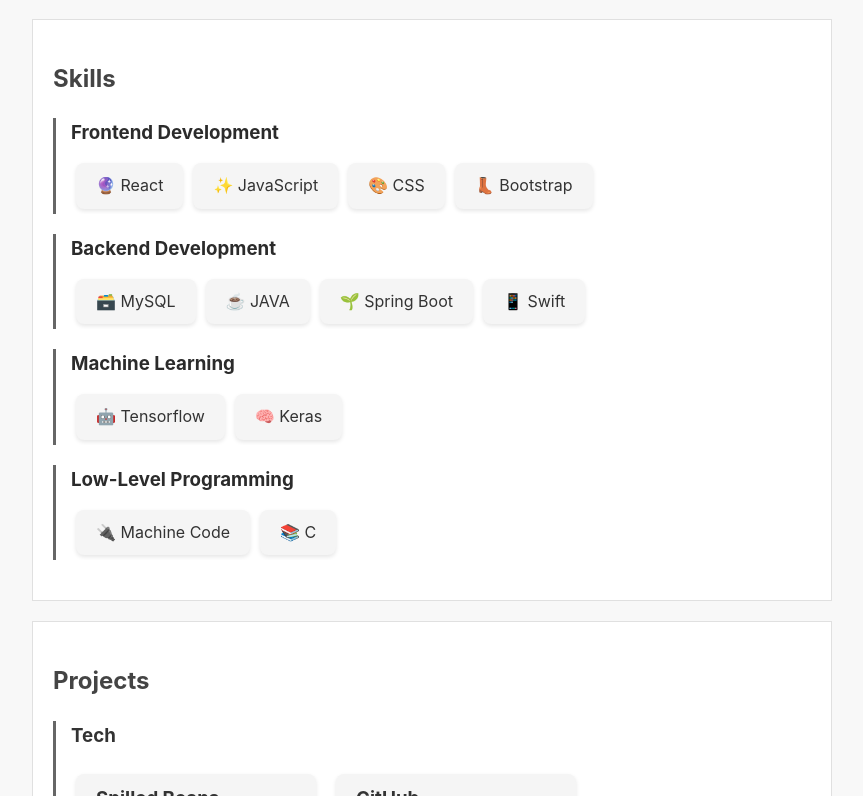
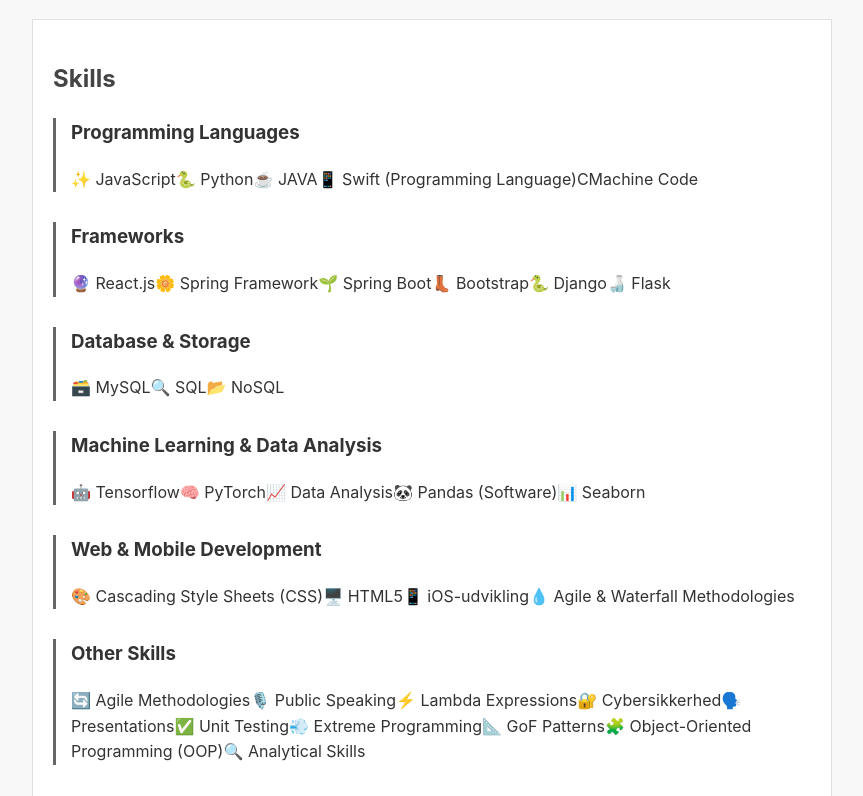
Before and after one commit to orskoven/orskoven.github.io, a React (Create React App) app: page / in a window 1280 px wide. Shown: the part 404-1200 px from the top of the page, without its empty margins (208-1071 px from the left). Built offline with nearby package versions, Linux system fonts and the light colour scheme.

Commit message:
Update Skills.js

```diff
--- a/src/Skills.js
+++ b/src/Skills.js
@@ -1,28 +1,66 @@
 const Skills = () => {
-    return (
-      <section className="section">
-        <h2>Skills</h2>
-        {renderSkillCategory("Frontend Development", ["🔮 React", "✨ JavaScript", "🎨 CSS", "👢 Bootstrap"])}
-        {renderSkillCategory("Backend Development", ["🗃️ MySQL", "☕ JAVA", "🌱 Spring Boot", "📱 Swift"])}
-        {renderSkillCategory("Machine Learning", ["🤖 Tensorflow", "🧠 Keras"])}
-        {renderSkillCategory("Low-Level Programming", ["🔌 Machine Code", "📚 C"])}
-      </section>
-    );
+  const skillsCategories = {
+    'Programming Languages': [
+      '✨ JavaScript',
+      '🐍 Python',
+      '☕ JAVA',
+      '📱 Swift (Programming Language)',
+      'C',
+      'Machine Code',
+    ],
+    Frameworks: [
+      '🔮 React.js',
+      '🌼 Spring Framework',
+      '🌱 Spring Boot',
+      '👢 Bootstrap',
+      '🐍 Django',
+      '🍶 Flask',
+    ],
+    'Database & Storage': ['🗃️ MySQL', '🔍 SQL', '📂 NoSQL'],
+    'Machine Learning & Data Analysis': [
+      '🤖 Tensorflow',
+      '🧠 PyTorch',
+      '📈 Data Analysis',
+      '🐼 Pandas (Software)',
+      '📊 Seaborn',
+    ],
+    'Web & Mobile Development': [
+      '🎨 Cascading Style Sheets (CSS)',
+      '🖥️ HTML5',
+      '📱 iOS-udvikling',
+      '💧 Agile & Waterfall Methodologies',
+    ],
+    'Other Skills': [
+      '🔄 Agile Methodologies',
+      '🎙️ Public Speaking',
+      '⚡ Lambda Expressions',
+      '🔐 Cybersikkerhed',
+      '🗣️ Presentations',
+      '✅ Unit Testing',
+      '💨 Extreme Programming',
+      '📐 GoF Patterns',
+      '🧩 Object-Oriented Programming (OOP)',
+      '🔍 Analytical Skills',
+    ],
   };
 
-  const renderSkillCategory = (title, skills) => {
-    return (
-      <div className="skills-category">
-        <h3>{title}</h3>
-        <div className="skills-slider">
-          {skills.map((skill, index) => (
-            <div className="skill-tile" key={index}>
-              {skill}
-            </div>
-          ))}
+  return (
+    <section className="section">
+      <h2>Skills</h2>
+      {Object.keys(skillsCategories).map((category) => (
+        <div className="category" key={category}>
+          <h3>{category}</h3>
+          <div className="skills-container">
+            {skillsCategories[category].map((skill) => (
+              <span className="skill" key={skill}>
+                {skill}
+              </span>
+            ))}
+          </div>
         </div>
-      </div>
-    );
-  };
+      ))}
+    </section>
+  );
+};
 
-  export default Skills;
+export default Skills;
```
